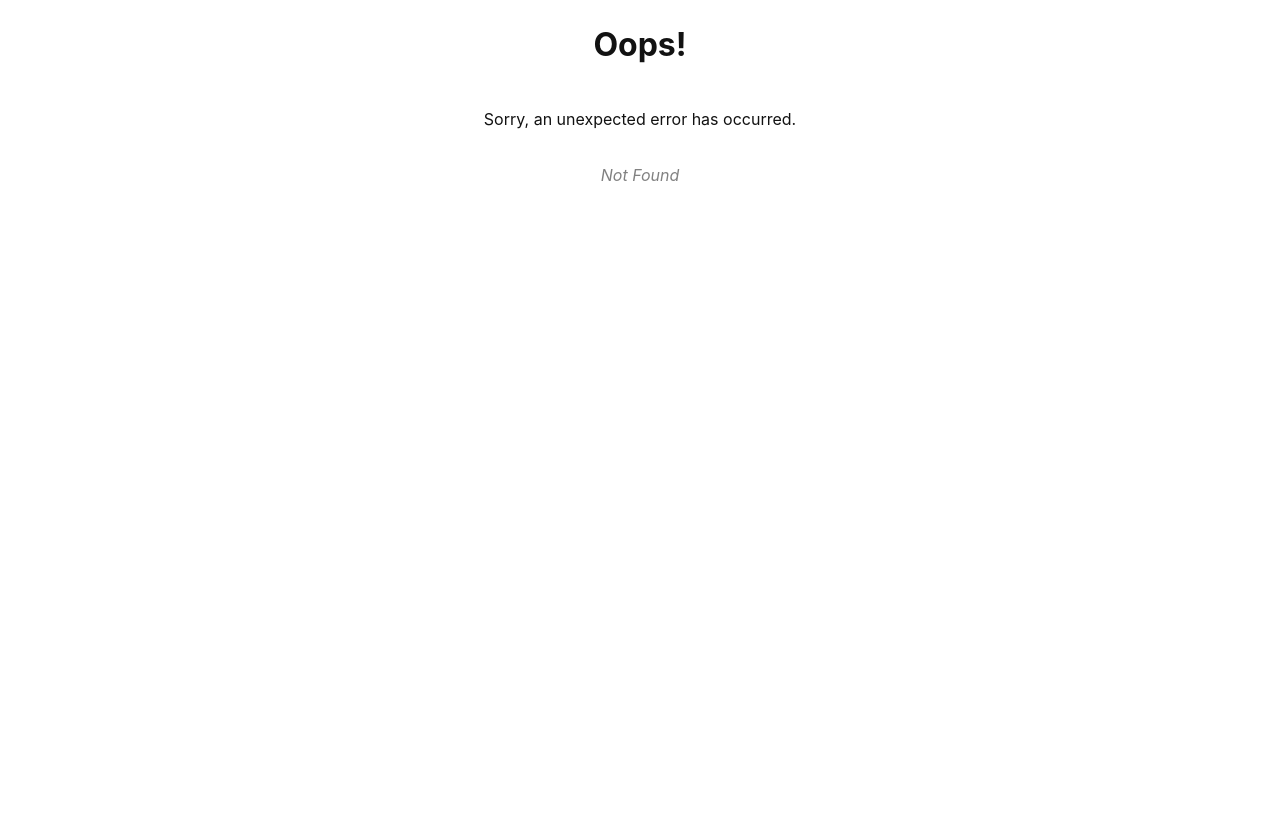
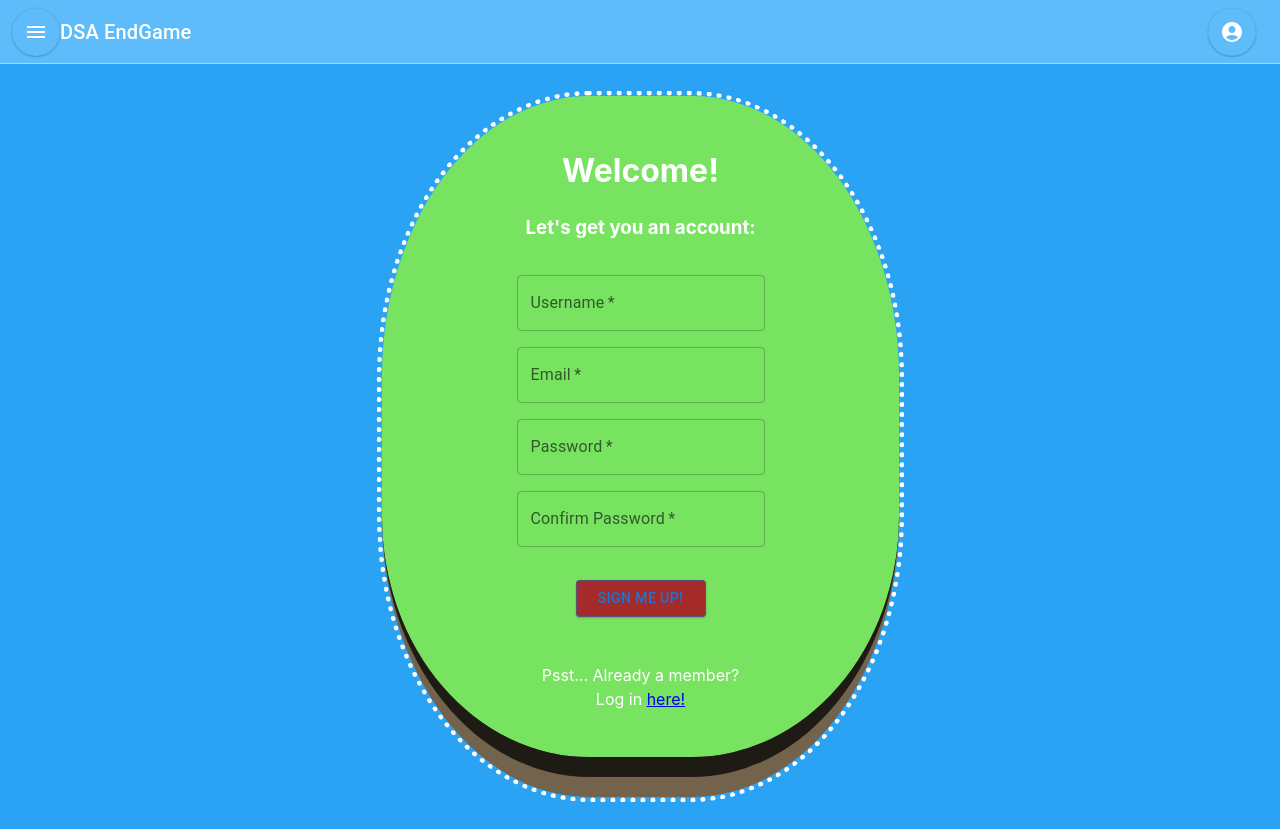
Before and after one commit to Datavengers/EndGame, a React (Vite) app in the folder production/: page /signup in a window 1280 px wide. Before the commit this address had no page. Before the commit the page ends 800 px from the top, so only its background shows below. Built offline with nearby package versions, Linux system fonts and the light colour scheme.

Commit message:
add signup page

```diff
--- a/production/src/loginStyles.css
+++ b/production/src/loginStyles.css
@@ -10,3 +10,16 @@
     margin:auto;
     outline:white 5px dotted;
 }
+
+.signupDiv{
+    align-items:center;
+    text-align:center;
+    color:white;
+    background-color: #78e261;
+    border-bottom: 40px #73634c groove;
+    border-radius:40%;
+    width:45%;
+    padding:30px;
+    margin:auto;
+    outline:white 5px dotted;
+}
--- a/production/src/main.jsx
+++ b/production/src/main.jsx
@@ -23,6 +23,7 @@ import Dll_Home from "./routes/dll_home";
 import Login from "./routes/login";
 import Prizes_Home from './routes/prize_home';
 import Resources_Home from './routes/resource_home';
+import Signup from './routes/siginup';
 
 const router = createBrowserRouter([
   {
@@ -81,6 +82,10 @@ const router = createBrowserRouter([
             element:<Login/>,
           },
           {
+            path:"signup",
+            element:<Signup/>,
+          },
+          {
             path: "prizes",
             element:<Prizes_Home />,
           },
--- /dev/null
+++ b/production/src/routes/siginup.jsx
@@ -0,0 +1,205 @@
+import React from "react";
+import TextField from "@mui/material/TextField";
+import Typography from '@mui/material/Typography';
+import Box from "@mui/material/Box";
+import Button from "@mui/material/Button";
+import { Link } from 'react-router-dom';
+// import Dialog from '@mui/material/Dialog';
+// import { LoginContext } from '../hooks/LoginContext';
+import Snackbar from '@mui/material/Snackbar';
+
+export const Signup = (props) => {
+
+    const [username, setUsername] = React.useState('')
+    const [email, setEmail] = React.useState('')
+    const [password, setPassword] = React.useState('')
+    const [confirmPassword, setConfirmPassword] = React.useState('')
+    const [snackbarOpen, setSnackbarOpen] = React.useState(false);
+    const [snackbarMessage, setSnackbarMessage] = React.useState("");
+
+    // const { handleLogin, getUsername } = React.useContext(LoginContext);
+    // const [ message, setMessage ] = React.useState('')
+
+    // const emailRegex = /^\S+@\S+\.\S+$/
+
+
+    // function handleSnackbarClose() {
+    //     setSnackbarOpen(false);
+    //   }
+
+    // async function registerUser(event) {
+    //     event.preventDefault()
+    //     console.log("user registering")
+
+    //     if (!username || !email || !password || !confirmPassword) {
+    //         setMessage('Please fill in all the fields')
+    //         return;
+    //     }
+
+    //     if (!emailRegex.test(email)) {
+    //         setMessage('Please enter a valid email address')
+    //         return;
+    //     }
+
+    //     if (password !== confirmPassword) {
+    //         setMessage('Passwords do not match')
+    //         return;
+    //     }
+
+    //     setMessage('')
+    //     const response = await fetch(`${process.env.REACT_APP_DATABASE_API_URL}/user/signup`, {
+    //         //directions
+    //         method: 'POST',
+    //         headers: {
+    //             'Content-Type': 'application/json', //sends as JSON
+    //         },
+    //         //payload
+    //         body: JSON.stringify({
+    //             username,
+    //             email,
+    //             password,
+    //         }),
+    //     })
+
+    //     try{
+    //         const data = await response.json()
+    //         console.log(data)
+    //         setSnackbarMessage("Your account has been created!");
+    //         setSnackbarOpen(true);
+    //         props.handleSignupClose();
+    //     } catch {
+    //         setSnackbarMessage("Something went wrong. Please try again.");
+    //         setSnackbarOpen(true);
+    //         return;
+    //     }
+    //     loginUser(event);
+    // }
+
+    // function signupConfirmation() {
+    //     return (
+    //         <div>
+    //             You have signed up!
+    //         </div>
+    //     )
+    // }
+
+    // sends login data
+    // async function loginUser(event) {
+
+    //     event.preventDefault()
+
+    //     const response = await fetch(`${process.env.REACT_APP_DATABASE_API_URL}/user/login`, {
+    //         method: 'POST',
+    //         headers: {
+    //             'Content-Type': 'application/json',
+    //         },
+    //         //payload
+    //         body: JSON.stringify({
+    //            email,
+    //            password,
+    //         }),
+    //     })
+
+    //     const data = await response.json()
+
+
+    //     //confirms user exists
+	// 	if (data.user) {
+    //         console.log(data.user)
+    //         console.log(data.user._id)
+	// 		localStorage.setItem('token', data.user)
+    //         getUsername()
+    //         handleLogin()
+    //         // navigate('/');
+	// 	} else {
+    //         console.log(data)
+    //         setSnackbarMessage("Something went wrong. Please try again.");
+    //         setSnackbarOpen(true);
+	// 	}
+	// }
+
+
+    return (
+        <div className='signupDiv'>
+            <div id="accountDiv">
+                <h1 style={{marginBottom: '10px'}}>Welcome!</h1>
+                <h3 style={{marginBottom: '25px'}}>Let's get you an account: </h3>
+                <Box
+                    className="account-fields"
+                    component="form"
+                    sx={{
+                        '& .MuiTextField-root': { m: 1 },
+                        '& .Mui-focused': { color: '#f5f5f5' },
+                        '& .Mui-active': { color: '#f5f5f5' },
+                        '& .Mui-filled': { color: '#f5f5f5' },
+                    }}
+                    noValidate
+                    autoComplete="off"
+                    // onSubmit={registerUser}
+                >
+                <TextField
+                    required
+                    label="Username"
+                    className="account-textfield"
+                    type="text"
+                    onChange={(e) => setUsername(e.target.value)}
+                />
+                <TextField
+                    required
+                    label="Email"
+                    className="account-textfield"
+                    type="email"
+                    onChange={(e) => setEmail(e.target.value)}
+                />
+                <br/>
+                <TextField
+                    required
+                    label="Password"
+                    className="account-textfield"
+                    type="password"
+                    onChange={(e) => setPassword(e.target.value)}
+                />
+                <TextField
+                    required
+                    label="Confirm Password"
+                    className="account-textfield"
+                    type="password"
+                    onChange={(e) => setConfirmPassword(e.target.value)}
+                />
+                <br/>
+                <Button
+                    sx={{
+                        background: 'brown',
+                        m: '25px 0px 30px',
+                        width: '130px'
+                    }}
+                    id="submit-btn"
+                    type="submit"
+                    variant="outlined"
+                >
+                    Sign me up!
+                </Button>
+                </Box>
+                <p style={{
+                    lineHeight: 1.5,
+                    textAlign: 'center',
+                }}>
+                    Psst... Already a member?<br/>
+                    Log in <Link to="login">here!</Link>
+                </p>
+            </div>
+            {/* <Snackbar
+                anchorOrigin={{
+                    vertical: 'bottom',
+                    horizontal: 'right',
+                }}
+                open={snackbarOpen}
+                autoHideDuration={2000}
+                onClose={handleSnackbarClose}
+                message={snackbarMessage}
+        /> */}
+        </div>
+    )
+}
+
+export default Signup;
```
